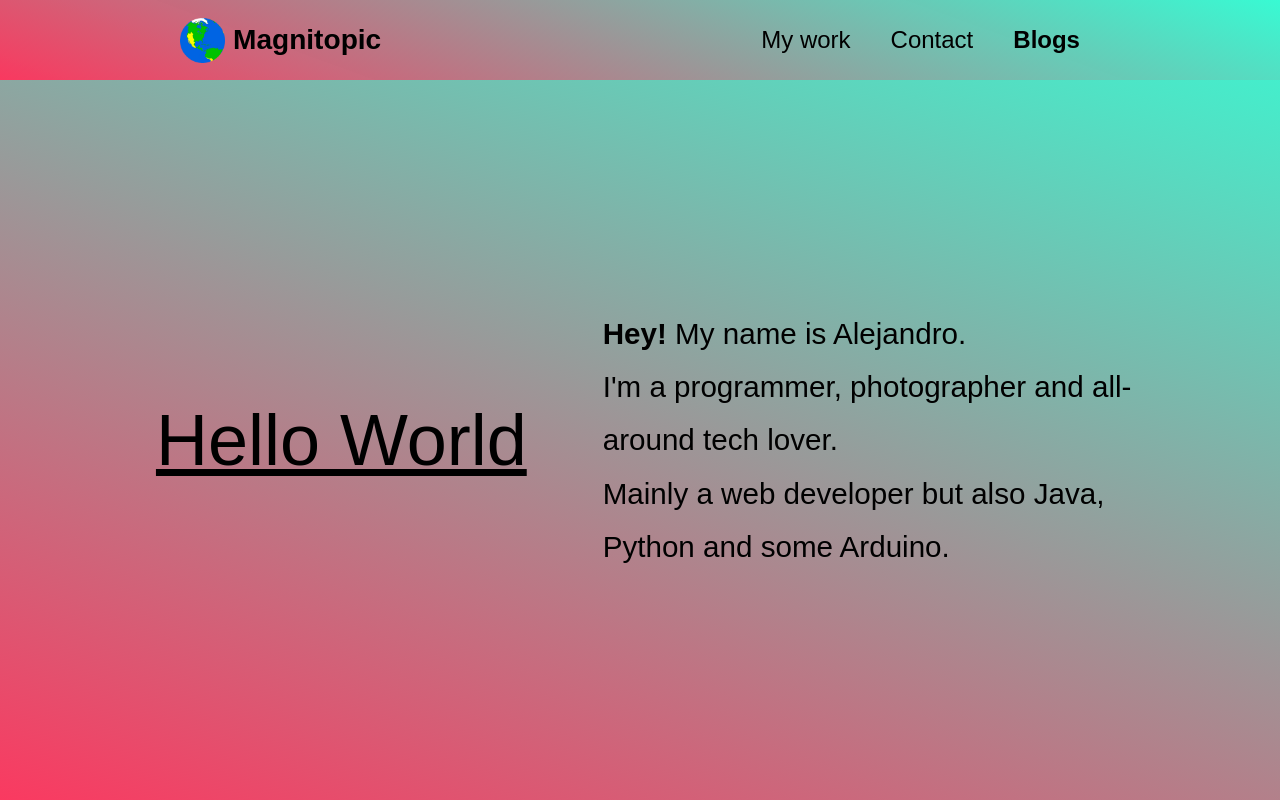
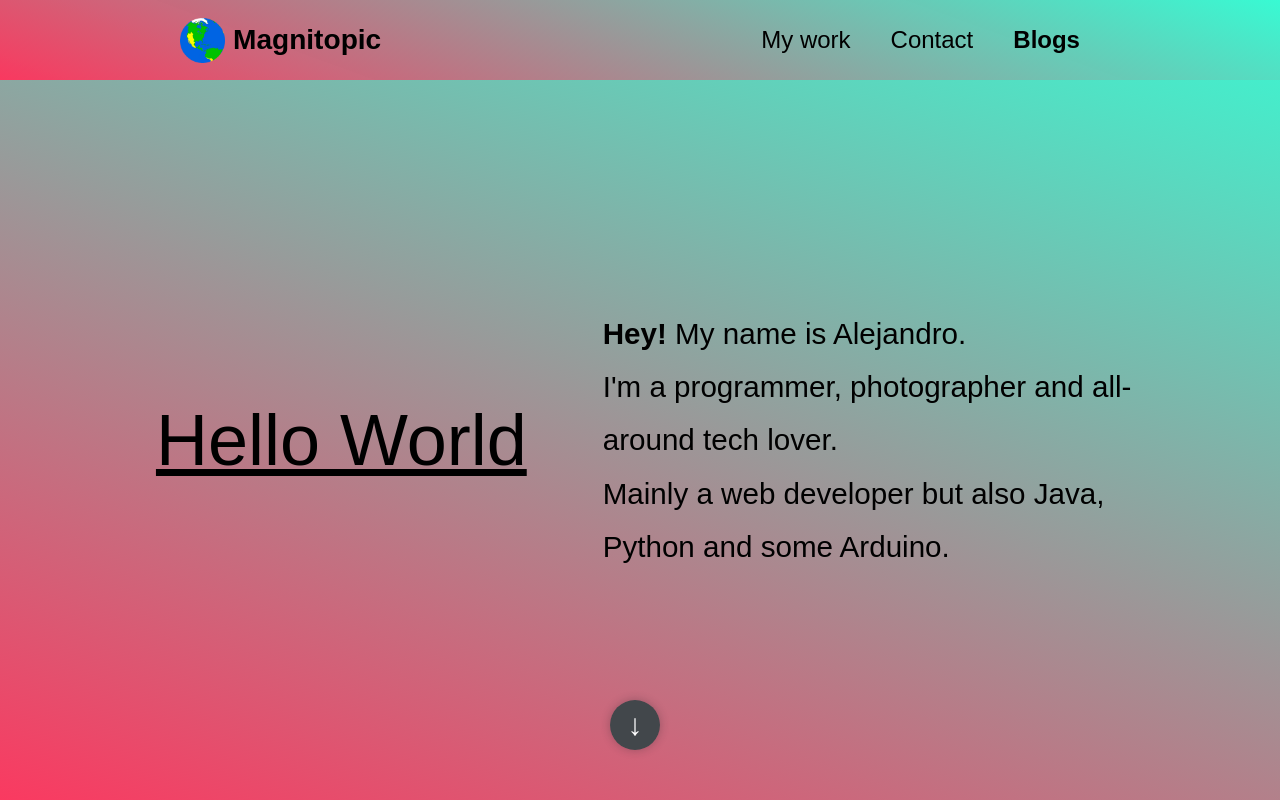
Before and after one commit to magnitopic/magnitopic.com, a Next.js app: page / in a window 1280 px wide. Shown: the top 800 px of the page. Built offline with nearby package versions, Linux system fonts and the light colour scheme.

Commit message:
Circle Scroll Button

```diff
--- a/components/Two.js
+++ b/components/Two.js
@@ -2,16 +2,25 @@ import styles from '../styles/Two.module.css';
 import React, {useEffect} from 'react';
 import Slideshow from './Slideshow';
 import Repos from './Repos';
+import CircleButton from './ui/CircleButton';
 
 
 const Two= () => {
 	return (
+		<>
+		<div
+		className={styles.downArow}
+		onClick={() => {
+			window.scrollTo({top: 1200,behavior: 'smooth'});
+		}}>
+			<CircleButton icon={"8595"} />
+		</div>
 		<div id={styles.two}>
-
 			<h1>Technologies I&apos;ve worked with</h1>
 			<Slideshow/>
 			<Repos/>
 		</div>
+		</>
 	)
 }
 
--- a/styles/Header.module.css
+++ b/styles/Header.module.css
@@ -8,6 +8,7 @@
 	font-size: 3vh;
 	background: linear-gradient(200deg, #38fad3, rgba(250, 56, 95, 0.993));
 	position: fixed;
+	z-index: 10;
 }
 
 #logo {
--- a/styles/Two.module.css
+++ b/styles/Two.module.css
@@ -8,3 +8,14 @@
 	background-color: #252e38;
 	color: #f0f0f1;
 }
+
+.downArow {
+	color: white;
+	position: absolute;
+    bottom: 50px;
+    left: 50%;
+    margin-left: -30px;
+    z-index: 5;
+    border-radius: 50%;
+    box-shadow: 0px 0px 10px 0px rgb(32 37 42 / 30%);
+}
```
